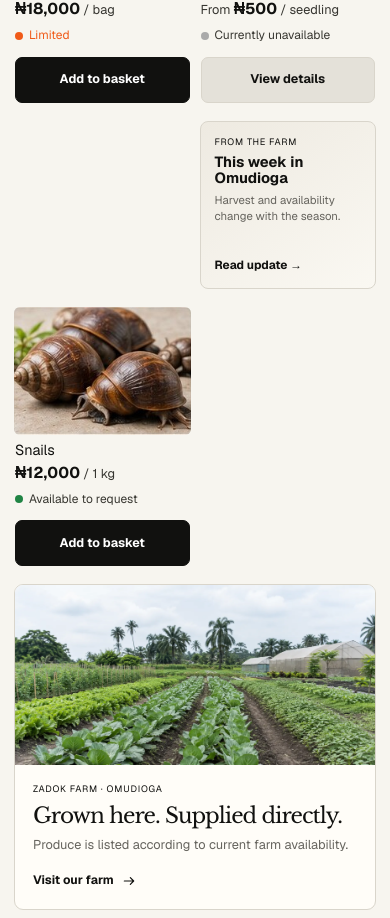
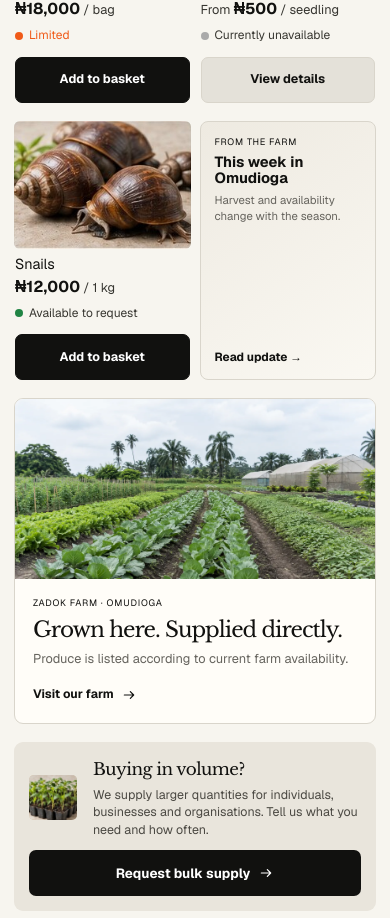
Before and after one commit to wh0isalfred/ZadokFarms, a Next.js app: page / in a window 390 px wide. Shown: the part 1320-2238 px from the top of the page. Built offline with nearby package versions, Linux system fonts and the light colour scheme.

Commit message:
fix: align final mobile catalogue row

```diff
--- a/src/app/globals.css
+++ b/src/app/globals.css
@@ -249,7 +249,7 @@ main { display: block; }
   .mobile-discovery { display: flex; grid-column: 1 / -1; align-items: center; justify-content: space-between; gap: 12px; min-height: 58px; padding: 0 15px; border-radius: 8px; background: #ebe8e0; }
   .mobile-discovery strong { font-size: 1.03rem; }
   .mobile-discovery a { font-size: .75rem; font-weight: 700; }
-  .mobile-update { display: flex; grid-column: 2; grid-row: span 1; flex-direction: column; justify-content: space-between; min-height: 168px; padding: 14px; border: 1px solid var(--border); border-radius: 8px; background: linear-gradient(145deg,#eeeae1,#faf8f2); }
+  .mobile-update { display: flex; flex-direction: column; justify-content: space-between; min-width: 0; min-height: 168px; padding: 14px; border: 1px solid var(--border); border-radius: 8px; background: linear-gradient(145deg,#eeeae1,#faf8f2); }
   .mobile-update p { margin-bottom: 4px; }
   .mobile-update strong, .mobile-update span { display: block; }
   .mobile-update strong { font-size: .92rem; line-height: 1.15; }
--- a/src/components/storefront.tsx
+++ b/src/components/storefront.tsx
@@ -65,7 +65,7 @@ export function Storefront() {
                     {category === "All produce" && !query && index === 3 && (
                       <aside className="mobile-discovery"><strong>Beyond produce</strong><a href="#training">Training →</a><a href="#services">Farm services →</a></aside>
                     )}
-                    {category === "All produce" && !query && index === 7 && (
+                    {category === "All produce" && !query && index === 8 && (
                       <aside className="mobile-update"><div><p className="eyebrow">FROM THE FARM</p><strong>This week in Omudioga</strong><span>Harvest and availability change with the season.</span></div><a href="#farm">Read update →</a></aside>
                     )}
                   </Fragment>
```
